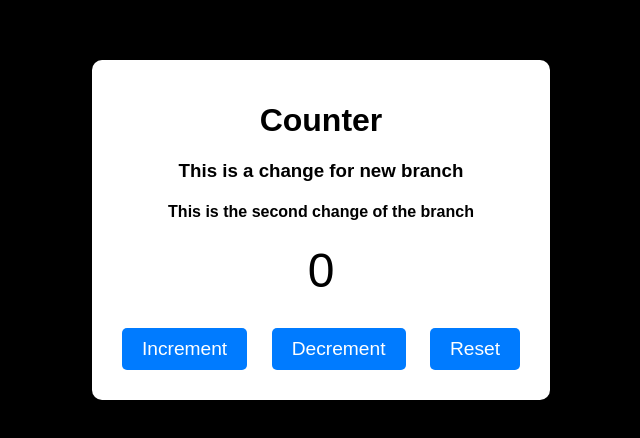
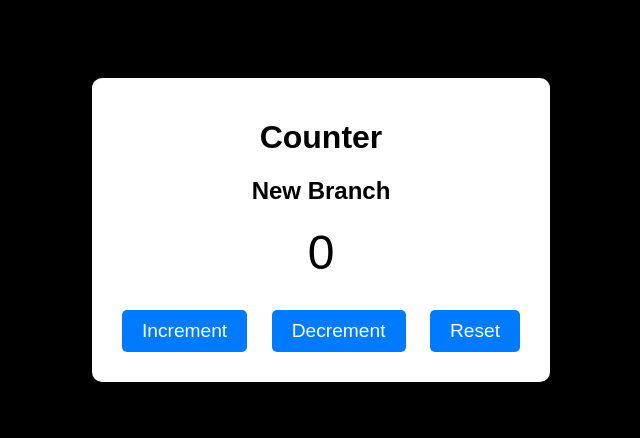
Before and after one commit to shuvo14051/testing-branchess, a plain HTML site: page index.html in a window 1280 px wide. Shown: the part 170-608 px from the top of the page, without its empty margins (319-959 px from the left). Drawn offline with Linux system fonts and the light colour scheme.

Commit message:
New Project

```diff
--- a/index.html
+++ b/index.html
@@ -9,8 +9,7 @@
 <body>
     <div class="container">
         <h1>Counter</h1>
-        <h3>This is a change for new branch</h3>
-        <h4>This is the second change of the branch</h4>
+        <h2>New Branch</h2>
         <div id="counter">0</div>
         <div class="buttons">
             <button onclick="increment()">Increment</button>
--- a/script.js
+++ b/script.js
@@ -1,5 +1,4 @@
 let count = 0;
-//This is a comment for new branch
 
 function increment() {
     count++;
--- a/styles.css
+++ b/styles.css
@@ -6,7 +6,6 @@ body {
     height: 100vh;
     margin: 0;
     background-color: black;
-    /*This is a change for the new branch*/
 }
 
 .container {
```
